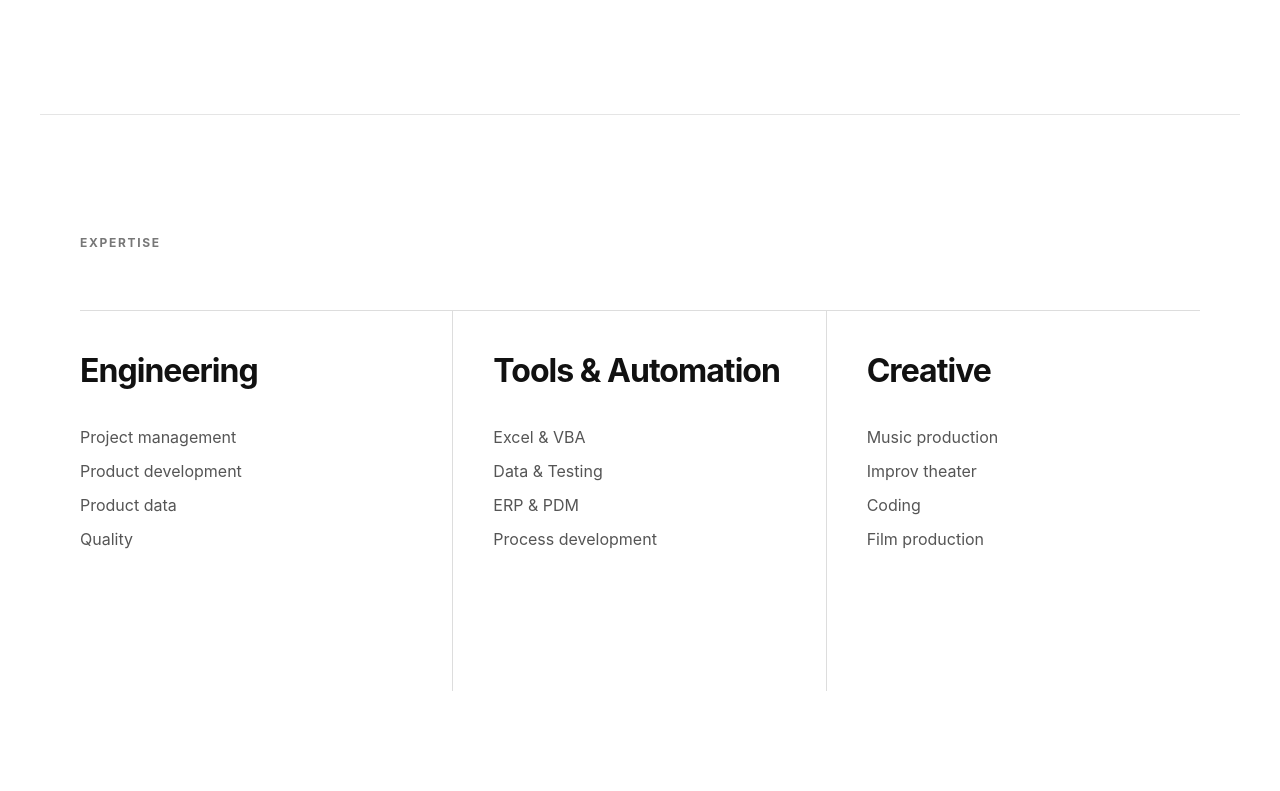
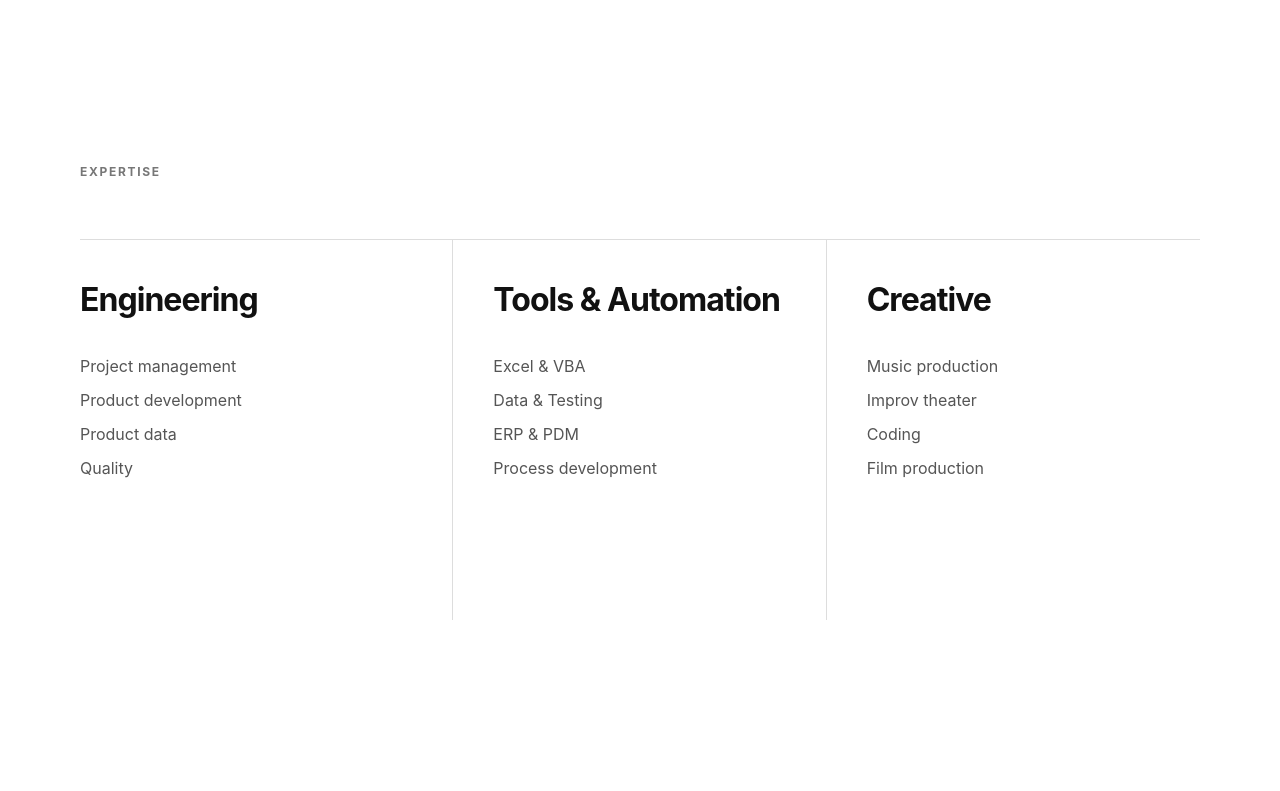
Before and after one commit to aldergrove/portfolio_page, a React (Vite) app: page / in a window 1280 px wide. Shown: the part 607-1398 px from the top of the page. Built offline with nearby package versions, Linux system fonts and the light colour scheme.

Commit message:
top padding change from 80 to 50

```diff
--- a/src/App.css
+++ b/src/App.css
@@ -64,7 +64,7 @@ section {
   width: 100%;
   max-width: 1200px;
   margin: 0 auto;
-  padding: 80px 40px;
+  padding: 50px 40px;
 }
 
 /* Hero */
--- a/src/components/Expertise.tsx
+++ b/src/components/Expertise.tsx
@@ -30,7 +30,7 @@ function Expertise() {
   ]
 
   return (
-    <section className="selected-work" id="expertise">
+    <section className="expertise" id="expertise">
       <p className="section-label">EXPERTISE</p>
 
       <div className="work-grid">
```
